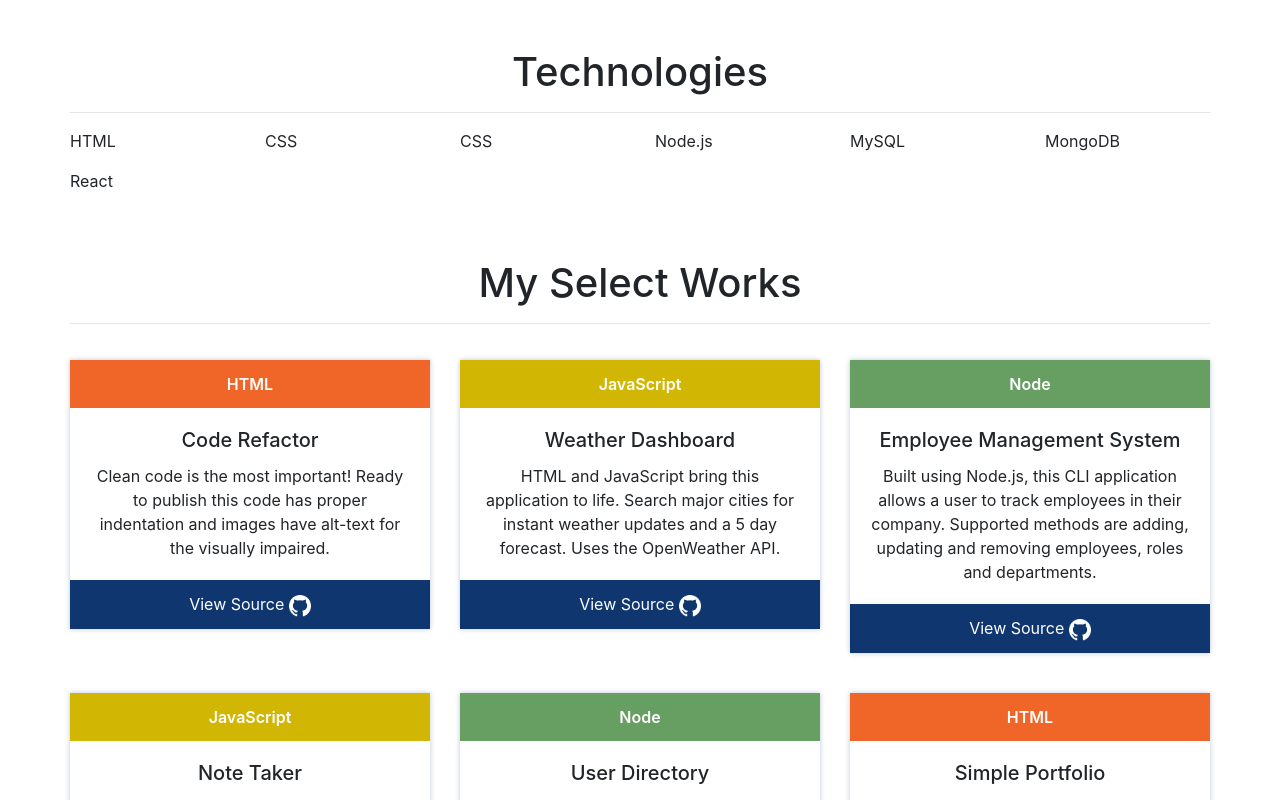
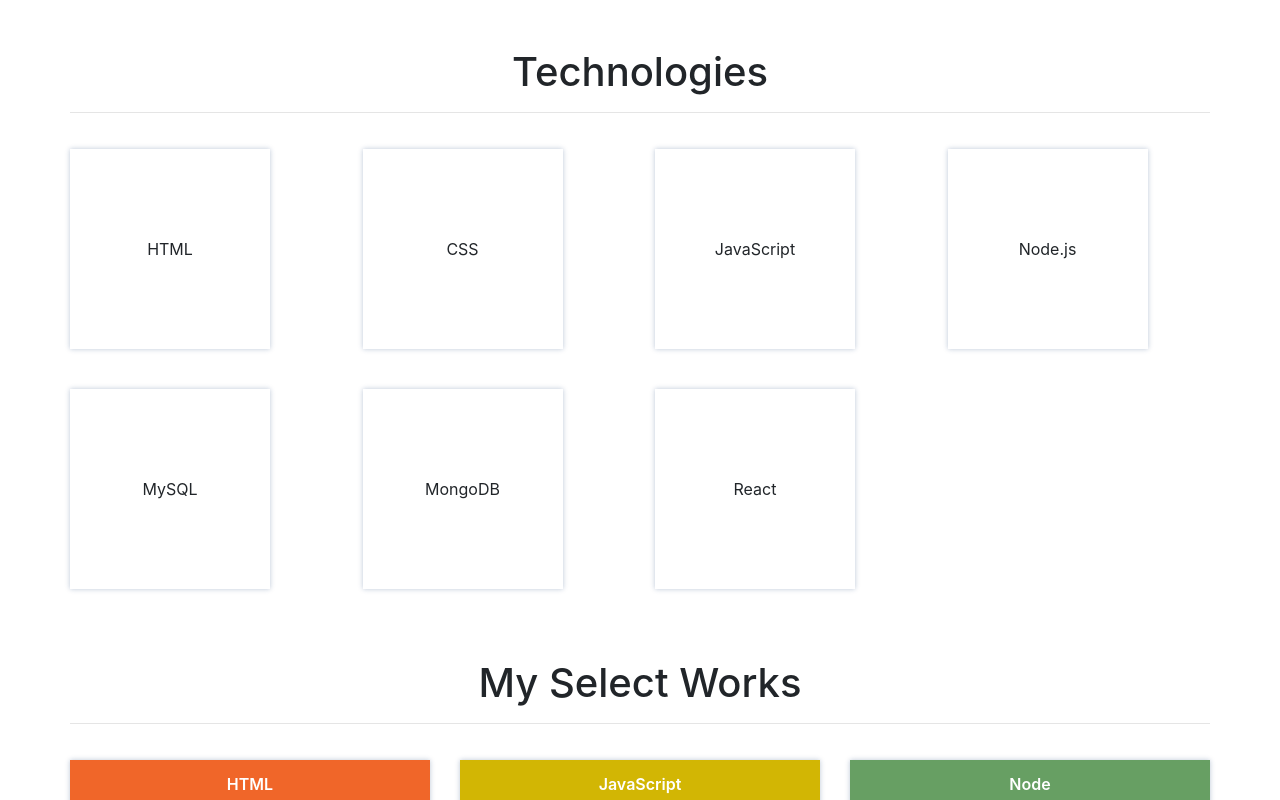
Before and after one commit to efolenta/20-react-portfolio, a React (Create React App) app: page / in a window 1280 px wide. Shown: the part 740-1540 px from the top of the page. Built offline with nearby package versions, Linux system fonts and the light colour scheme.

Commit message:
Added cards to technology comp

```diff
--- a/src/components/Technologies/index.js
+++ b/src/components/Technologies/index.js
@@ -1,5 +1,5 @@
 import React from "react";
-import { Col, Container, Row } from "../Grid";
+import { Col, Row } from "../Grid";
 
 function Technologies () {
     return (
@@ -9,28 +9,54 @@
             <hr />
         </div>
         <Row>
-            <Col size="md-2 xs-3">
-                <p>HTML</p>
+            <Col size="md-3 sm-6 6">
+                <div class="card">
+                    <div class="card-body">
+                        HTML
+                    </div>
+                </div>
             </Col>
-            <Col size="md-2 xs-3">
-                <p>CSS</p>
+            <Col size="md-3 sm-6 6">
+                <div class="card">
+                    <div class="card-body">
+                        CSS
+                    </div>
+                </div>
             </Col>
-            <Col size="md-2 xs-3">
-                <p>CSS</p>
+            <Col size="md-3 sm-6 6">
+                <div class="card">
+                    <div class="card-body">
+                        JavaScript
+                    </div>
+                </div>
             </Col>
-            <Col size="md-2 xs-3">
-                <p>Node.js</p>
+            <Col size="md-3 sm-6 6">
+                <div class="card">
+                    <div class="card-body">
+                        Node.js
+                    </div>
+                </div>
             </Col>
-            <Col size="md-2 xs-3">
-                <p>MySQL</p>
+            <Col size="md-3 sm-6 6">
+                <div class="card">
+                    <div class="card-body">
+                        MySQL
+                    </div>
+                </div>
             </Col>
-            <Col size="md-2 xs-3">
-                <p>MongoDB</p>
+            <Col size="md-3 sm-6 6">
+                <div class="card">
+                    <div class="card-body">
+                        MongoDB
+                    </div>
+                </div>
             </Col>
-        </Row>
-        <Row>
-            <Col size="md-2 xs-4">
-                <p>React</p>
+            <Col size="md-3 sm-6 6">
+                <div class="card">
+                    <div class="card-body">
+                        React
+                    </div>
+                </div>
             </Col>
         </Row>
         </>
```
